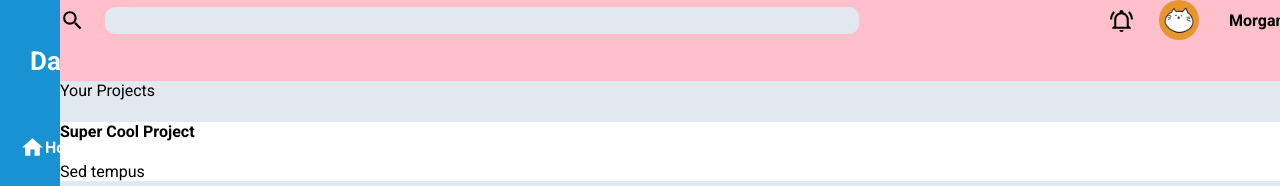
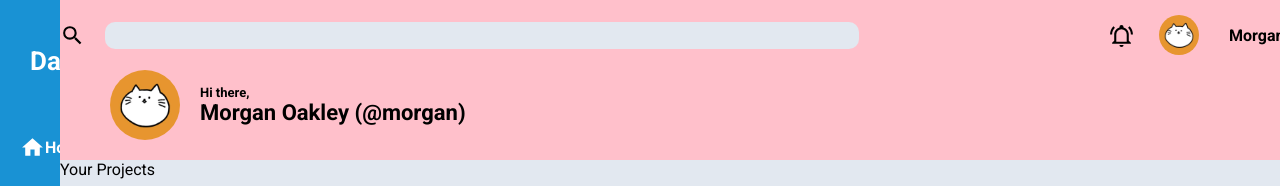
Before and after one commit to tonyptrl/odin-admin-dashboard, a plain HTML site: page index.html in a window 1280 px wide. Shown: the top 186 px of the page. Drawn offline with Linux system fonts and the light colour scheme.

Commit message:
Make the welcome container

```diff
--- a/index.html
+++ b/index.html
@@ -66,6 +66,13 @@
         <img class="profile-picture" src="images/profile-picture.jpg" alt="">
         <div class="profile-name">Morgan Oakley</div>
       </div>
+      <div class="welcome-container">
+        <img class="profile-picture-2" src="images/profile-picture.jpg" alt="">
+        <div class="name-box">
+          <div class="hi">Hi there,</div>
+          <div class="name">Morgan Oakley (@morgan)</div>
+        </div>
+      </div>
     </div>
 
     <div class="main-content">
--- a/style.css
+++ b/style.css
@@ -77,6 +77,7 @@ html, body {
   display: grid;
   grid-template-columns: 2fr 1fr;
   grid-template-rows: 1fr 1fr;
+  padding-bottom: 20px;
 }
 
 .placeholder-container {
@@ -130,6 +131,37 @@ html, body {
   grid-column-end: 11;
 }
 
+.welcome-container {
+  display: grid;
+  grid-template-columns: 1fr 1fr;
+  align-items: center;
+  padding-left: 50px;
+}
+
+.profile-picture-2 {
+  grid-column-end: 1;
+  width: 70px;
+  border-radius: 35px;
+  margin-right: 20px;
+  grid-row-start: 1;
+  grid-row-end: 3;
+}
+
+.name-box {
+  grid-row-start: 1;
+  grid-row-end: 3;
+}
+
+.hi {
+font-weight: bold;
+font-size: 13px;
+}
+
+.name {
+  font-weight: bold;
+  font-size: 22px;
+}
+
 .main-content {
   background-color: #E2E8F0;
 }
```
Lines whose indentation alone changed are shown as unchanged.
